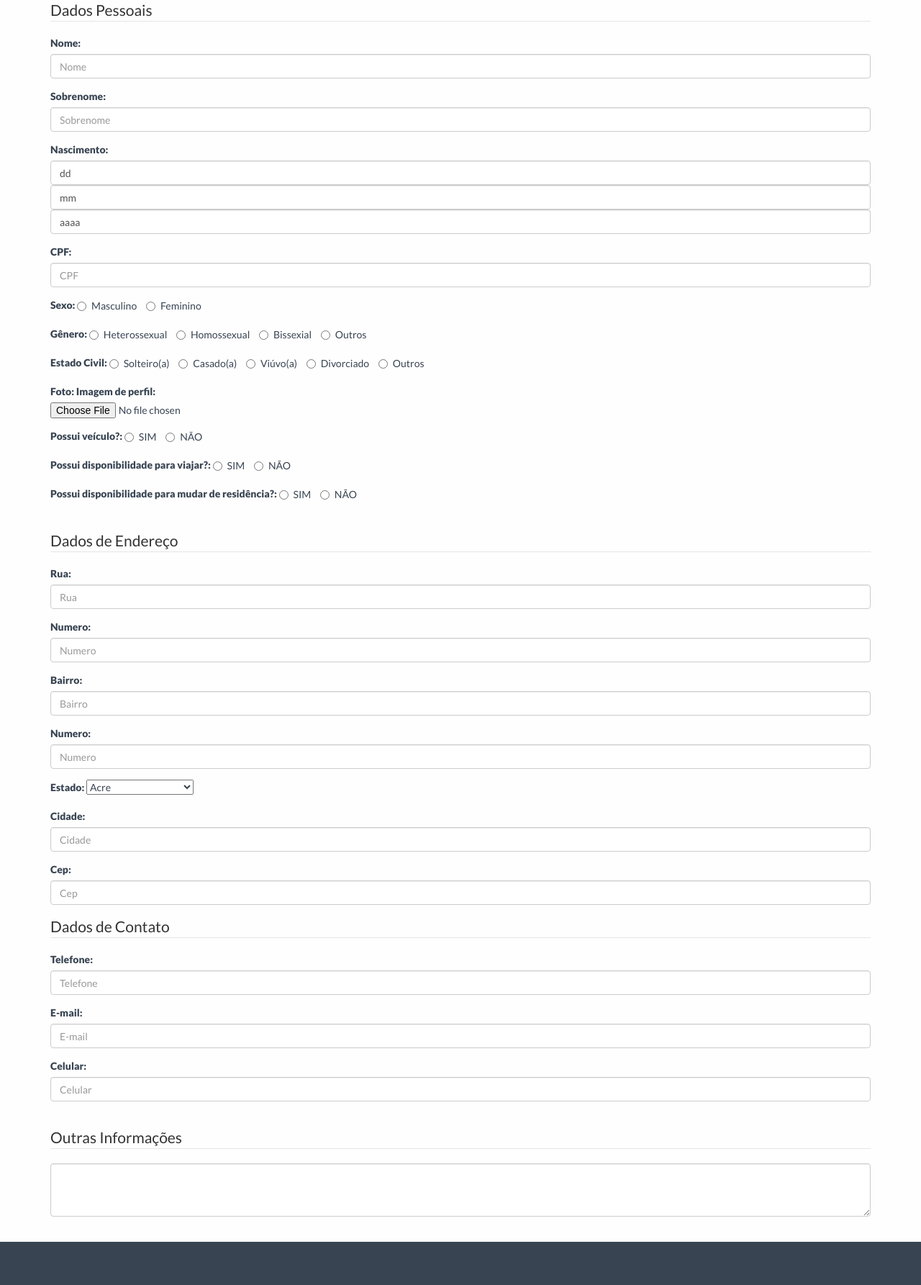
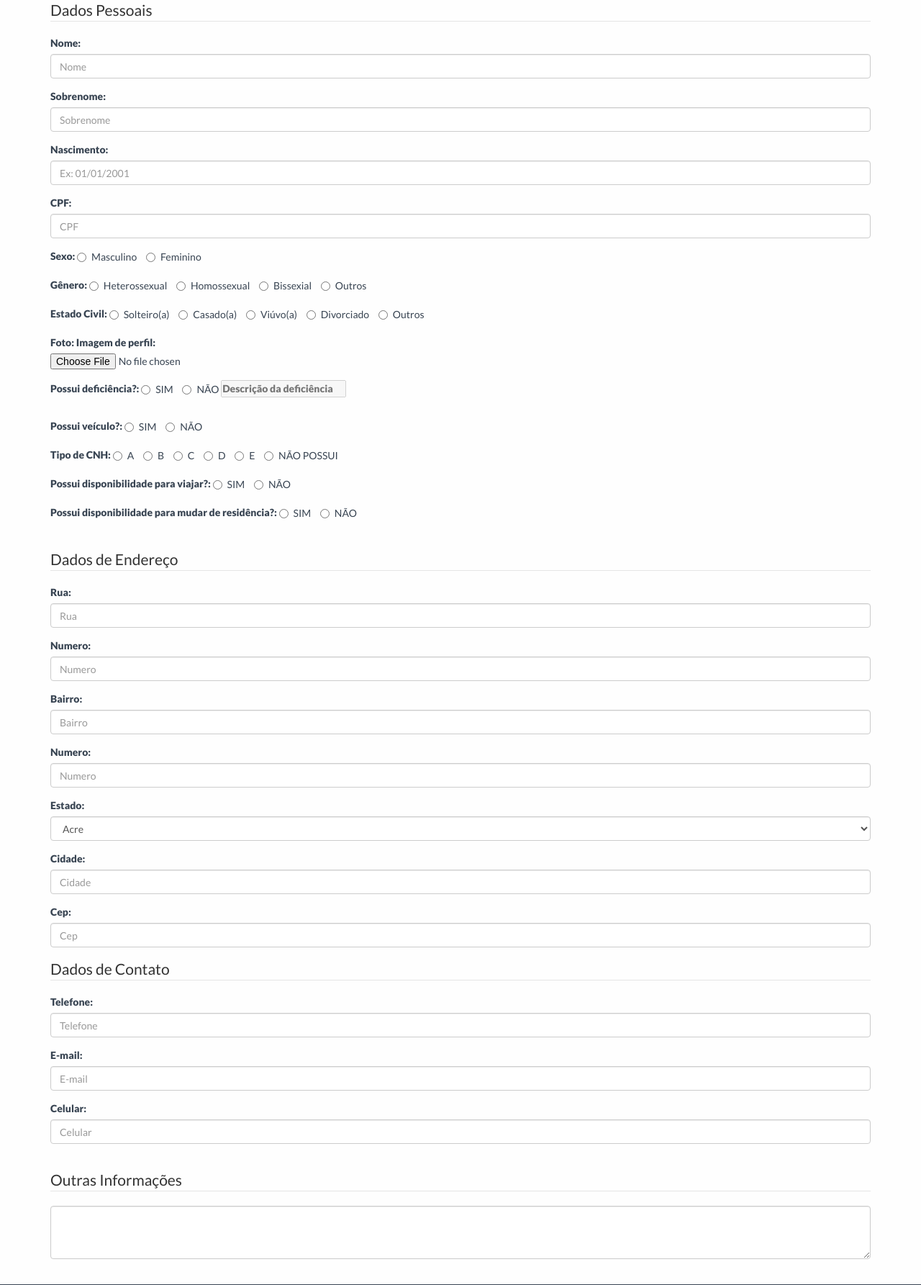
Before and after one commit to ifabricadesoftwareprojects/empregofacil, a CodeIgniter app: page /empregofacil/index.php/candidato/index in a window 1280 px wide, after a click on "Meus Dados". Shown: the part 143-1928 px from the top of the page at 72% size. Run offline with CodeIgniter, Linux system fonts and the light colour scheme; data that the repository does not hold is empty; some libraries are stand-ins or nearby versions.

Commit message:
Modifiquei alguns campos da aba 'meus dados'

```diff
--- a/application/views/candidato/aba_meus_dados_view.php
+++ b/application/views/candidato/aba_meus_dados_view.php
@@ -8,20 +8,22 @@
                 <label for="nome">Nome:</label>
                 <input type="text" class="form-control"  placeholder="Nome" name="nome">
             </div>
+
             <div class="form-group" align="left">
                 <label for="nome">Sobrenome:</label>
                 <input type="text" class="form-control"  placeholder="Sobrenome" name="sobrenome">
             </div>
+
             <div class="form-group" align="left">
                 <label for="nome">Nascimento:</label>
-                    <input type="text" name="dia" value="dd" class="form-control">
-                    <input type="text" name="mes" value="mm" class="form-control">
-                    <input type="text" name="ano" value="aaaa" class="form-control">
+                <input type="text" name="nascimento" value="" class="form-control" placeholder="Ex: 01/01/2001">
             </div>
+
             <div class="form-group" align="left">
                 <label for="nome">CPF:</label>
                 <input type="text" class="form-control"  placeholder="CPF" name="cpf">
             </div>
+
             <div class="form-group" align="left" >
                 <label for="nome">Sexo:</label>
                 <label class="radio-inline">
@@ -30,8 +32,8 @@
                 <label class="radio-inline">
                     <input type="radio" name="sexo" value="f" />Feminino
                 </label>
+            </div>
 
-                </div>
             <div class="form-group" align="left">
                 <label for="nome">Gênero:</label>
                 <label class="radio-inline">
@@ -46,8 +48,8 @@
                 <label class="radio-inline">
                     <input type="radio" name="genero" value="outros" />Outros
                 </label>
+            </div>
 
-                </div>
             <div class="form-group" align="left">
                 <label for="nome">Estado Civil:</label>
                 <label class="radio-inline">
@@ -66,11 +68,26 @@
                     <input type="radio" name="ec" value="outros" />Outros
                 </label>
             </div>
+
             <div class="form-group" align="left">
                 <label for="nome">Foto:</label>
                 <label for="imagem">Imagem de perfil:</label>
                 <input type="file" name="imagem" >
             </div>
+
+            <div class="form-group" align="left" >
+                <label for="nome">Possui deficiência?:</label>
+                <label class="radio-inline">
+                    <input type="radio" name="deficiência" value="s" />SIM
+                </label>
+                <label class="radio-inline">
+                    <input type="radio" name="deficiência" value="n" />NÃO
+                </label>
+                <label class="form-group">
+                    <input type="text" disabled="disabled" name="descricao" placeholder="Descrição da deficiência"/>
+                </label>
+            </div>
+
             <div class="form-group" align="left">
                 <label for="nome">Possui veículo?:</label>
                 <label class="radio-inline">
@@ -79,6 +96,28 @@
                 <label class="radio-inline">
                     <input type="radio" name="veiculo" value="n" />NÃO
                 </label>
+            </div>
+            <div class="form-group" align="left">
+                <label for="nome">Tipo de CNH:</label>
+                <label class="radio-inline">
+                    <input type="radio" name="tipoCNH" value="a" />A
+                </label>
+                <label class="radio-inline">
+                    <input type="radio" name="tipoCNH" value="b" />B
+                </label>
+                <label class="radio-inline">
+                    <input type="radio" name="tipoCNH" value="c" />C
+                </label>
+                <label class="radio-inline">
+                    <input type="radio" name="tipoCNH" value="d" />D
+                </label>
+                <label class="radio-inline">
+                    <input type="radio" name="tipoCNH" value="e" />E
+                </label>
+                <label class="radio-inline">
+                    <input type="radio" name="tipoCNH" value="n" />NÃO POSSUI
+                </label>
+
             </div>
             <div class="form-group" align="left">
                 <label for="nome">Possui disponibilidade para viajar?:</label>
@@ -124,7 +163,7 @@
             </div>
             <div class="form-group" align="left">
                 <label for="estado">Estado:</label>
-                    <select name="estado">
+                <select name="estado" class="form-control">
                     <option value="ac">Acre</option>
                     <option value="al">Alagoas</option>
                     <option value="am">Amazonas</option>
@@ -154,6 +193,7 @@
                     <option value="to">Tocantins</option>
                 </select>
             </div>
+
             <div class="form-group" align="left">
                 <label for="cidade">Cidade:</label>
                 <input type="text" class="form-control"  placeholder="Cidade" name="cidade">
```
Lines whose indentation alone changed are shown as unchanged.
